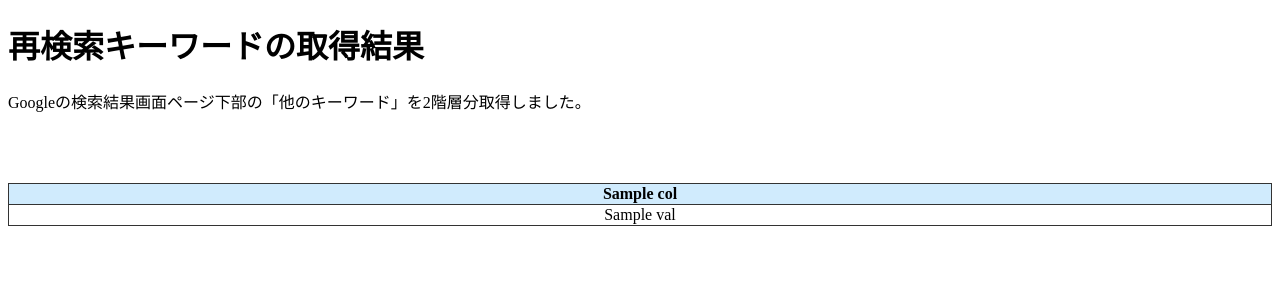
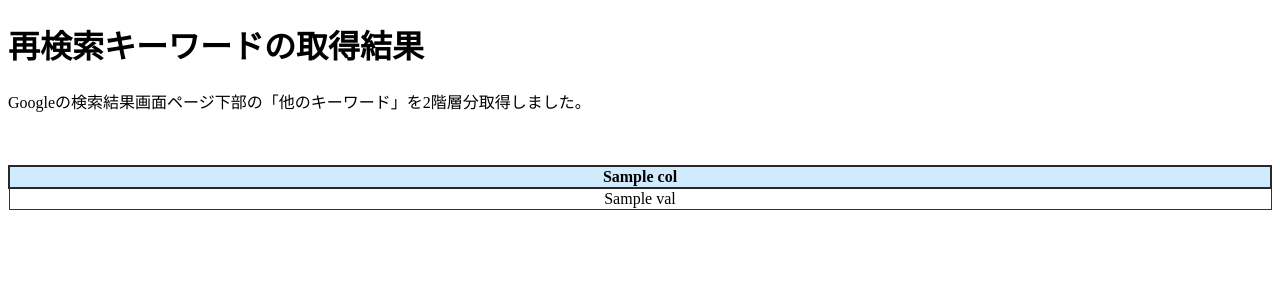
Before and after one commit to pa-up/rekw-app, a Flask app: template templates/result.html in a window 1280 px wide. Shown: the top 300 px of the page. Run offline with Flask 2, Linux system fonts and the light colour scheme; the template is opened without the code that fills it: most values are stand-ins (such as "Sample title", 1, 10 or a date in 2020).

Commit message:
first commit

```diff
--- a/static/css/table_style.css
+++ b/static/css/table_style.css
@@ -7,8 +7,13 @@ table {
 
 th {
   background-color: #d0ebfd;
+  border: 2px solid #292929;
 }
 
-th,td {
+td {
   border: 1px solid #333;
 }
+
+.rekw-tr:nth-child(8n+1) {
+  border-top: 2px solid #292929;
+}
--- a/templates/result.html
+++ b/templates/result.html
@@ -20,7 +20,6 @@
 	-->
 	<br>
 	<br>
-	<br>
 
 	<table class="rekw-table">
 		<thead>
@@ -32,7 +31,7 @@
 		</thead>
 		<tbody>
 			{% for k1 in val_list %}
-			<tr>
+			<tr clas="rekw-tr">
 				{% for k2 in k1 %}
 				<td>
 					{{ k2 }}
@@ -42,6 +41,7 @@
 			{% endfor %}
 		</tbody>
 	</table>
+	<br>
 
 </body>
 </html>
```
